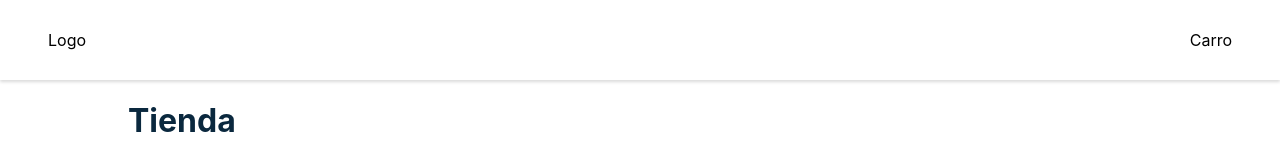
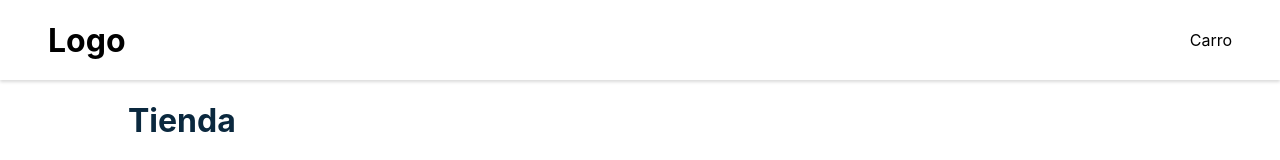
Before and after one commit to alberto-2-garcia/definitive-react-guide, a React (Vite) app: page / in a window 1280 px wide. Shown: the top 160 px of the page. Built offline with nearby package versions, Linux system fonts and the light colour scheme.

Commit message:
Added Logo component

```diff
--- /dev/null
+++ b/src/components/Logo/index.tsx
@@ -0,0 +1,10 @@
+import { FC } from 'react';
+import './styles.scss';
+
+const Logo: FC = () => {
+  return (
+    <div className='logo'>Logo</div>
+  )
+}
+
+export default Logo;
--- /dev/null
+++ b/src/components/Logo/styles.scss
@@ -0,0 +1,4 @@
+.logo {
+  font-weight: 700;
+  font-size: 2rem;
+}
--- a/src/components/Navbar/index.tsx
+++ b/src/components/Navbar/index.tsx
@@ -1,10 +1,11 @@
 import { FC } from 'react';
+import Logo from '../Logo';
 import './styles.scss';
 
 const Navbar: FC = () => {
   return (
     <nav className='navbar'>
-      <p>Logo</p>
+      <Logo />
       <p>Carro</p>
     </nav>
   )
```
